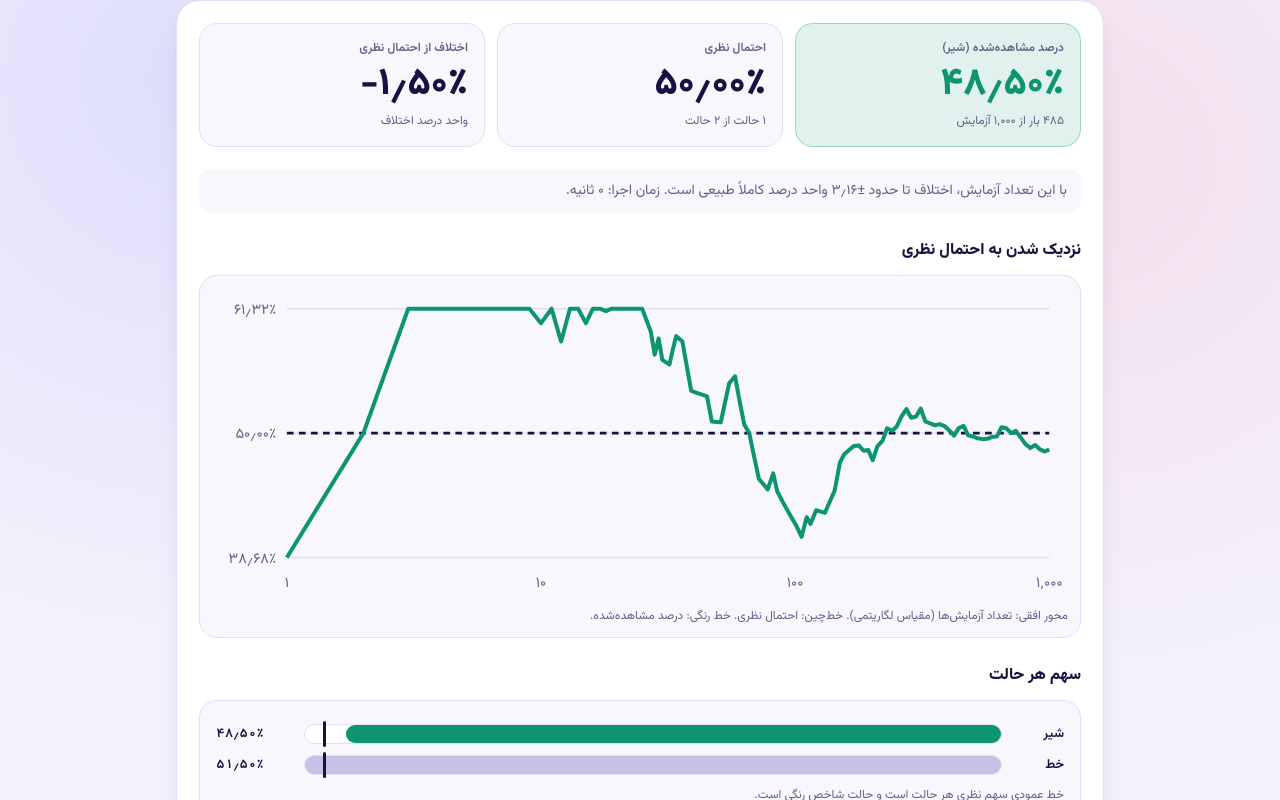
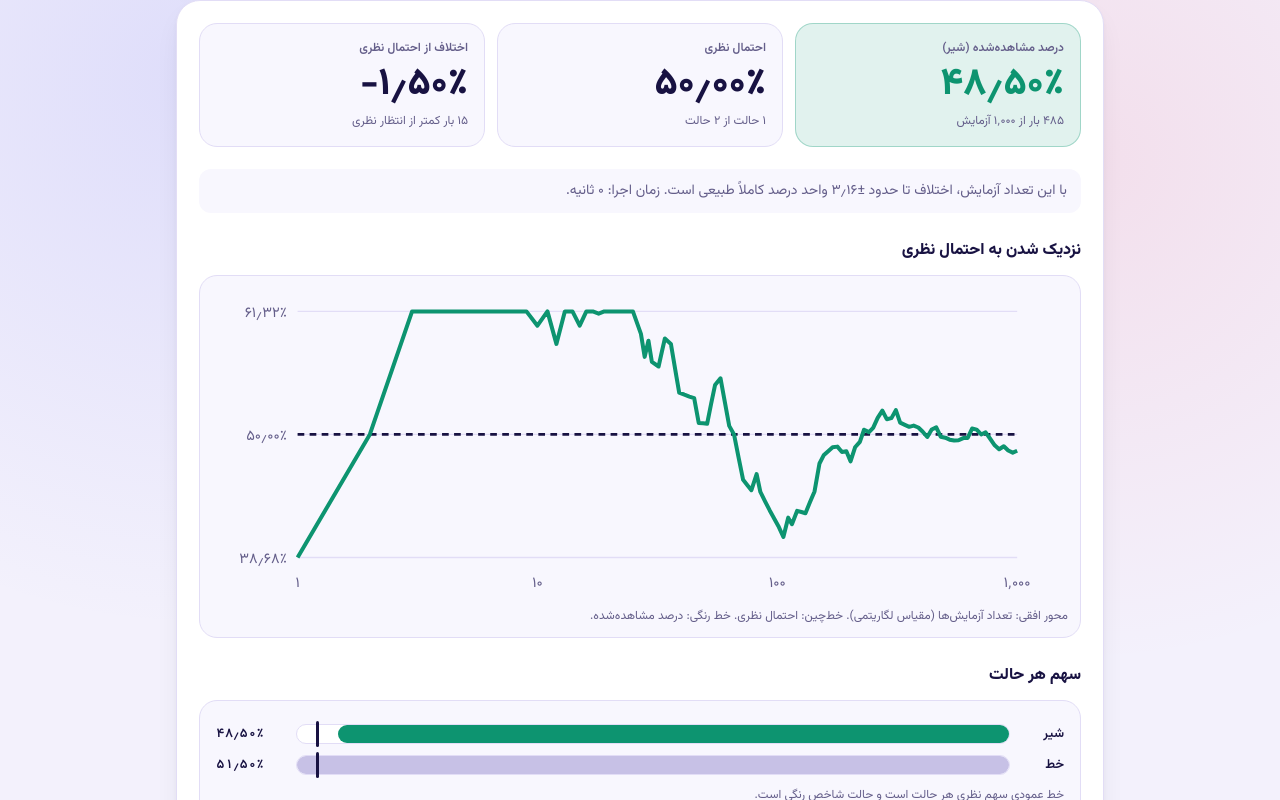
Before and after one commit to Net2027/Ehtemal, a plain HTML site: page index.html in a window 1280 px wide. Both pictures are taken after a click on the button "اجرای آزمایش". Shown: the part 500-1300 px from the top of the page. Drawn offline with Linux system fonts and the light colour scheme.

Commit message:
Add files via upload

```diff
--- a/index.html
+++ b/index.html
@@ -234,6 +234,7 @@ input[type=text]:focus{
 
 .btns{
   display:flex;
+  flex-wrap:wrap;
   gap:10px;
   margin-top:6px;
 }
@@ -360,12 +361,18 @@ svg{width:100%;height:auto;display:block;direction:ltr}
 }
 .row{
   display:grid;
-  grid-template-columns:52px 1fr 78px;
-  gap:10px;
+  grid-template-columns:46px 1fr 72px;
+  gap:8px;
   align-items:center;
   margin:8px 0;
   font-size:13px;
   font-weight:600;
+}
+@media (max-width:400px){
+  .tiles{gap:6px;padding:5px}
+  .tiles button{gap:5px;padding:9px 4px;font-size:13px}
+  .tiles button span{font-size:18px}
+  .panel{padding:16px}
 }
 .row span:last-child{text-align:left;direction:ltr;font-variant-numeric:tabular-nums}
 .track{
@@ -426,9 +433,13 @@ svg{width:100%;height:auto;display:block;direction:ltr}
 .dev-badge{
   position:relative;
   display:inline-flex;
+  flex-wrap:wrap;
+  justify-content:center;
+  text-align:center;
+  max-width:100%;
   align-items:center;
-  gap:10px;
-  padding:10px 22px;
+  gap:8px 10px;
+  padding:10px 20px;
   border-radius:999px;
   background:var(--panel);
   border:1px solid var(--line);
@@ -559,8 +570,10 @@ svg{width:100%;height:auto;display:block;direction:ltr}
 
     <p class="line" id="l3"></p>
 
-    <h2 class="section-title">نزدیک شدن به احتمال نظری</h2>
-    <div class="chart-box" id="chart"></div>
+    <div id="chartWrap">
+      <h2 class="section-title">نزدیک شدن به احتمال نظری</h2>
+      <div class="chart-box" id="chart"></div>
+    </div>
 
     <h2 class="section-title">سهم هر حالت</h2>
     <div class="bars-wrap">
@@ -580,8 +593,11 @@ svg{width:100%;height:auto;display:block;direction:ltr}
 var $=function(i){return document.getElementById(i)};
 var fa=function(n){return n.toLocaleString('fa-IR')};
 var nf=new Intl.NumberFormat('fa-IR',{maximumFractionDigits:2,minimumFractionDigits:2});
-var pc=function(x){return nf.format(x)+'٪'};
-var MAXT=100000000,RANGE=4294967296,mode='coin',fav=new Set([1]),S=null;
+var nf4=new Intl.NumberFormat('fa-IR',{maximumFractionDigits:4,minimumFractionDigits:2});
+var nfCount=new Intl.NumberFormat('fa-IR',{maximumFractionDigits:1});
+var fmtNum=function(x){var ax=Math.abs(x);return (ax>0&&ax<0.1)?nf4.format(x):nf.format(x)};
+var pc=function(x){return fmtNum(x)+'٪'};
+var MAXT=100000000,RANGE=4294967296,mode='coin',fav=new Set([1]),S=null,timerId=null;
 
 /* Theme toggle */
 var themeBtn=$('themeBtn');
@@ -700,9 +716,10 @@ function step(){
   }while(done<t&&performance.now()-t0<30);
   s.done=done;s.hits=hits;s.ci=ci;s.last=last;
   $('pgi').style.width=(done/t*100)+'%';
-  if(done<t)setTimeout(step,0);else finish();
+  if(done<t)timerId=setTimeout(step,0);else finish();
 }
 function finish(){
+  if(timerId){clearTimeout(timerId);timerId=null}
   var s=S;s.running=false;s.ms=performance.now()-s.t0;
   $('go').disabled=false;$('stop').hidden=true;$('pg').hidden=true;
   $('ctl').inert=$('modes').inert=false;
@@ -713,16 +730,18 @@ $('go').onclick=start;
 $('stop').onclick=function(){if(S&&S.running)finish()};
 
 function chart(s,p){
-  var W=640,H=230,L=56,R=14,T=14,B=30,tot=s.done,pts=s.cp.map(function(c){return[c[0],c[1]/c[0]*100]}),d=0,mx=Math.log10(tot);
+  var W=640,H=230,L=64,R=38,T=16,B=30,tot=s.done,pts=s.cp.map(function(c){return[c[0],c[1]/c[0]*100]}),d=0,mx=Math.log10(tot);
   if(pts.length<2||mx<=0)return '';
   pts.forEach(function(q){if(q[0]>=Math.min(30,tot))d=Math.max(d,Math.abs(q[1]-p))});
   d=Math.max(d*1.2,.2);
   var lo=Math.max(0,p-d),hi=Math.min(100,p+d);
   var X=function(x){return L+Math.log10(x)/mx*(W-L-R)};
   var Y=function(y){return T+(1-(Math.min(hi,Math.max(lo,y))-lo)/(hi-lo))*(H-T-B)};
-  var g='',k;
+  var g='',k,ticks=[hi];
+  if(Math.abs(p-hi)>0.05&&Math.abs(p-lo)>0.05)ticks.push(p);
+  if(Math.abs(lo-hi)>0.05)ticks.push(lo);
   for(k=0;k<=Math.floor(mx);k++)g+='<text class="ax" x="'+X(Math.pow(10,k)).toFixed(1)+'" y="'+(H-8)+'" text-anchor="middle">'+fa(Math.pow(10,k))+'</text>';
-  [hi,p,lo].forEach(function(y){g+='<text class="ax" x="'+(L-8)+'" y="'+(Y(y)+4).toFixed(1)+'" text-anchor="end">'+pc(y)+'</text><line x1="'+L+'" x2="'+(W-R)+'" y1="'+Y(y).toFixed(1)+'" y2="'+Y(y).toFixed(1)+'" style="stroke:var(--line)"/>'});
+  ticks.forEach(function(y){g+='<text class="ax" x="'+(L-8)+'" y="'+(Y(y)+4).toFixed(1)+'" text-anchor="end">'+pc(y)+'</text><line x1="'+L+'" x2="'+(W-R)+'" y1="'+Y(y).toFixed(1)+'" y2="'+Y(y).toFixed(1)+'" style="stroke:var(--line)"/>'});
   g+='<line x1="'+L+'" x2="'+(W-R)+'" y1="'+Y(p).toFixed(1)+'" y2="'+Y(p).toFixed(1)+'" stroke-dasharray="5 4" stroke-width="2" style="stroke:var(--ink)"/>';
   g+='<path fill="none" stroke-width="3" stroke-linejoin="round" style="stroke:var(--fav)" d="M'+pts.map(function(q){return X(q[0]).toFixed(1)+' '+Y(q[1]).toFixed(1)}).join('L')+'"/>';
   return '<svg viewBox="0 0 '+W+' '+H+'" role="img" aria-label="نمودار نزدیک شدن درصد به احتمال نظری">'+g+'</svg><div class="legend">محور افقی: تعداد آزمایش‌ها (مقیاس لگاریتمی). خط‌چین: احتمال نظری. خط رنگی: درصد مشاهده‌شده.</div>';
@@ -737,10 +756,11 @@ function render(s){
   $('l1').textContent=fa(s.hits)+' بار از '+fa(t)+' آزمایش';
   $('theoPct').textContent=pc(p);
   $('theoSub').textContent=fa(fav.size)+' حالت از '+fa(n)+' حالت';
-  $('diffVal').textContent=(diff>=0?'+':'−')+nf.format(Math.abs(diff))+'٪';
-  $('diffSub').textContent='واحد درصد اختلاف';
-  $('l3').textContent='با این تعداد آزمایش، اختلاف تا حدود ±'+nf.format(2*sd)+' واحد درصد کاملاً طبیعی است. زمان اجرا: '+(s.ms/1000).toLocaleString('fa-IR',{maximumFractionDigits:1})+' ثانیه.';
-  $('chart').innerHTML=chart(s,p);
+  $('diffVal').textContent=(diff===0?'':(diff>0?'+':'−'))+fmtNum(Math.abs(diff))+'٪';
+  var diffCount=s.hits-(t*fav.size/n);
+  $('diffSub').textContent=Math.abs(diffCount)<1e-9?'دقیقاً برابر انتظار (۰ بار اختلاف)':(nfCount.format(Math.abs(diffCount))+' بار '+(diffCount>0?'بیشتر':'کمتر')+' از انتظار نظری');
+  $('l3').textContent='با این تعداد آزمایش، اختلاف تا حدود ±'+fmtNum(2*sd)+' واحد درصد کاملاً طبیعی است. زمان اجرا: '+(s.ms/1000).toLocaleString('fa-IR',{maximumFractionDigits:1})+' ثانیه.';
+  var ch=chart(s,p);$('chartWrap').hidden=!ch;$('chart').innerHTML=ch;
 
   var bars=$('bars');bars.innerHTML='';
   function row(a,w,f,txt,mk){
```
